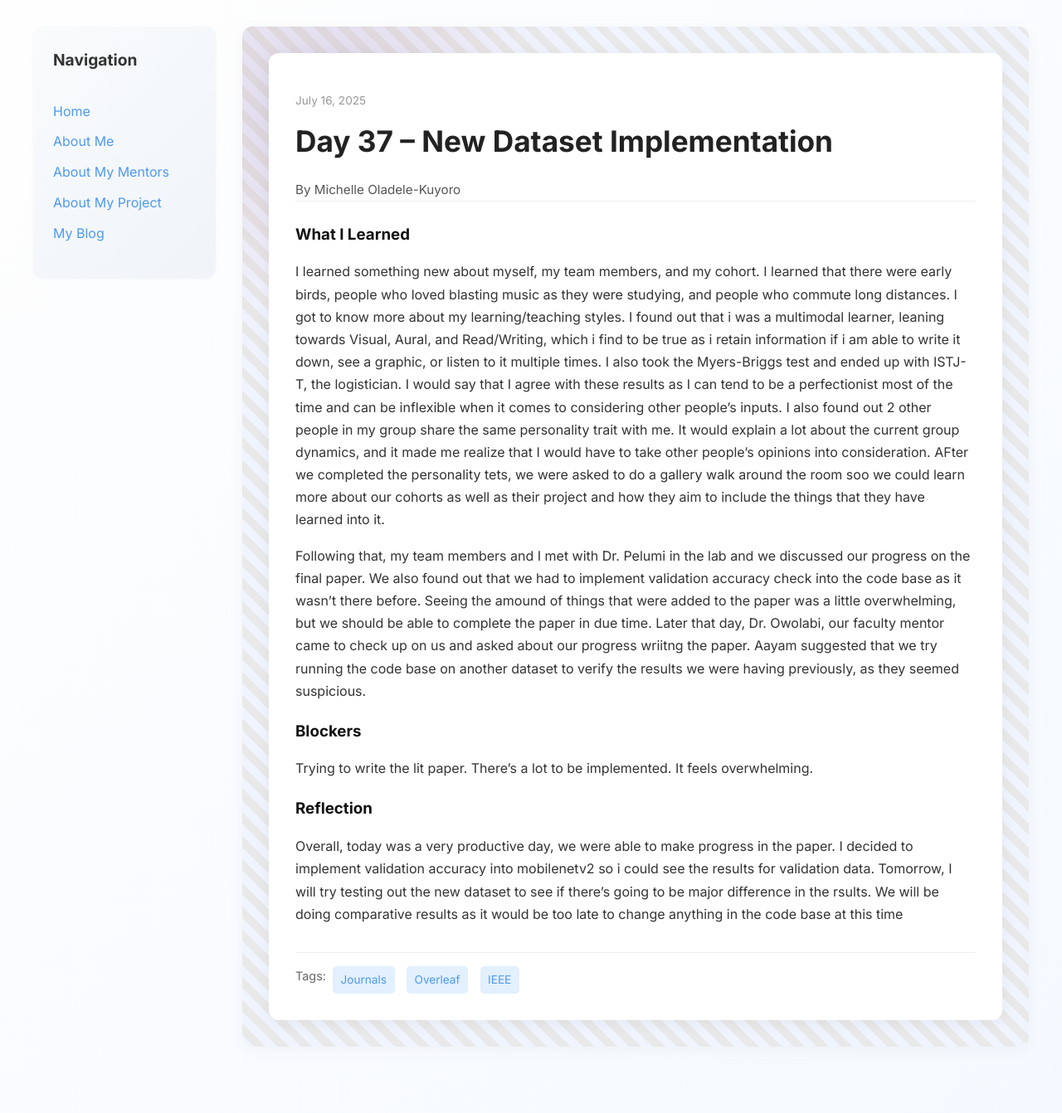
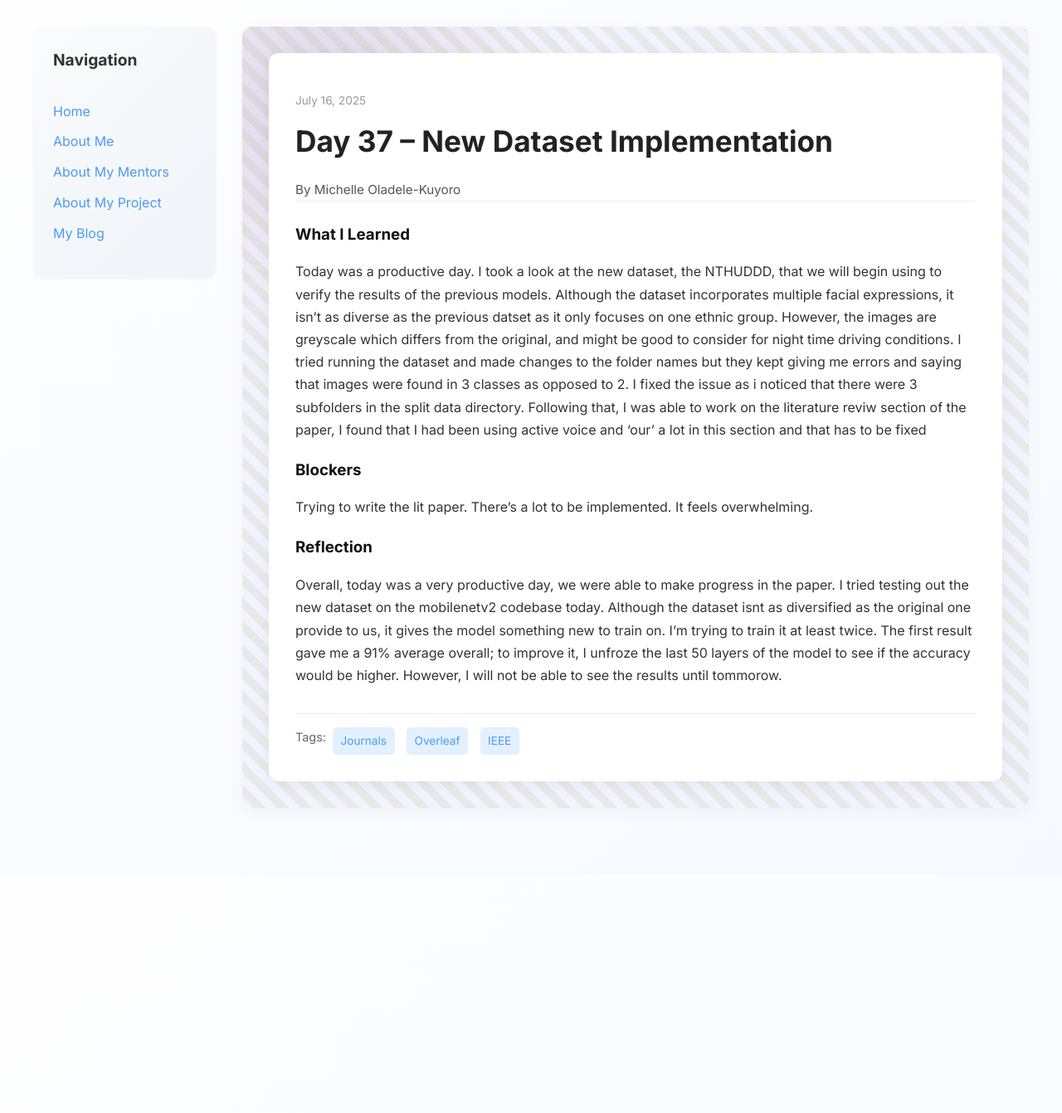
Before and after one commit to Miola585/Miola585.github.io, a Jekyll site: the page built from _posts/2025-07-17-day-37.md, in a window 1280 px wide. Shown: the whole page at 83% size. Built offline with Jekyll 4.4.1, drawn with Linux system fonts in a browser that asks for light colours; after the commit the page ends 1054 px from its top, so only the background shows below that.

Commit message:
Update 2025-07-17-day-37.md

```diff
--- a/_posts/2025-07-17-day-37.md
+++ b/_posts/2025-07-17-day-37.md
@@ -7,13 +7,11 @@ permalink: /day37.html
 tags: ["Journals", "Overleaf", "IEEE"]
 
 what_i_learned: |
-  I learned something new about myself, my team members, and my cohort. I learned that there were early birds, people who loved blasting music as they were studying, and people who commute long distances. I got to know more about my learning/teaching styles. I found out that i was a multimodal learner, leaning towards Visual, Aural, and Read/Writing, which i find to be true as i retain information if i am able to write it down, see a graphic, or listen to it multiple times. I also took the Myers-Briggs test and ended up with ISTJ-T, the logistician. I would say that I agree with these results as I can tend to be a perfectionist most of the time and can be inflexible when it comes to considering other people's inputs. I also found out 2 other people in my group share the same personality trait with me. It would explain a lot about the current group dynamics, and it made me realize that I would have to take other people's opinions into consideration. AFter we completed the personality tets, we were asked to do a gallery walk around the room soo we could learn more about our cohorts as well as their project and how they aim to include the things that they have learned into it.
-
-  Following that, my team members and I met with Dr. Pelumi in the lab and we discussed our progress on the final paper. We also found out that we had to implement validation accuracy check into the code base as it wasn't there before. Seeing the amound of things that were added to the paper was a little overwhelming, but we should be able to complete the paper in due time. Later that day, Dr. Owolabi, our faculty mentor came to check up on us and asked about our progress wriitng the paper. Aayam suggested that we try running the code base on another dataset to verify the results we were having previously, as they seemed suspicious.
+  Today was a productive day. I took a look at the new dataset, the NTHUDDD, that we will begin using to verify the results of the previous models. Although the dataset incorporates multiple facial expressions, it isn't as diverse as the previous datset as it only focuses on one ethnic group. However, the images are greyscale which differs from the original, and might be good to consider for night time driving conditions. I tried running the dataset and made changes to the folder names but they kept giving me errors and saying that images were found in 3 classes as opposed to 2. I fixed the issue as i noticed that there were 3 subfolders in the split data directory. Following that, I was able to work on the literature reviw section of the paper, I found that I had been using active voice and 'our' a lot in this section and that has to be fixed
 
 blockers: |
    Trying to write the lit paper. There's a lot to be implemented. It feels overwhelming.
 
 reflection: |
-    Overall, today was a very productive day, we were able to make progress in the paper. I decided to implement validation accuracy into mobilenetv2 so i could see the results for validation data. Tomorrow, I will try testing out the new dataset to see if there's going to be major difference in the rsults. We will be doing comparative results as it would be too late to change anything in the code base at this time
+    Overall, today was a very productive day, we were able to make progress in the paper. I tried testing out the new dataset on the mobilenetv2 codebase today. Although the dataset isnt as diversified as the original one provide to us, it gives the model something new to train on. I'm trying to train it at least twice. The first result gave me a 91% average overall; to improve it, I unfroze the last 50 layers of the model to see if the accuracy would be higher. However, I will not be able to see the results until tommorow.
 ---
```
